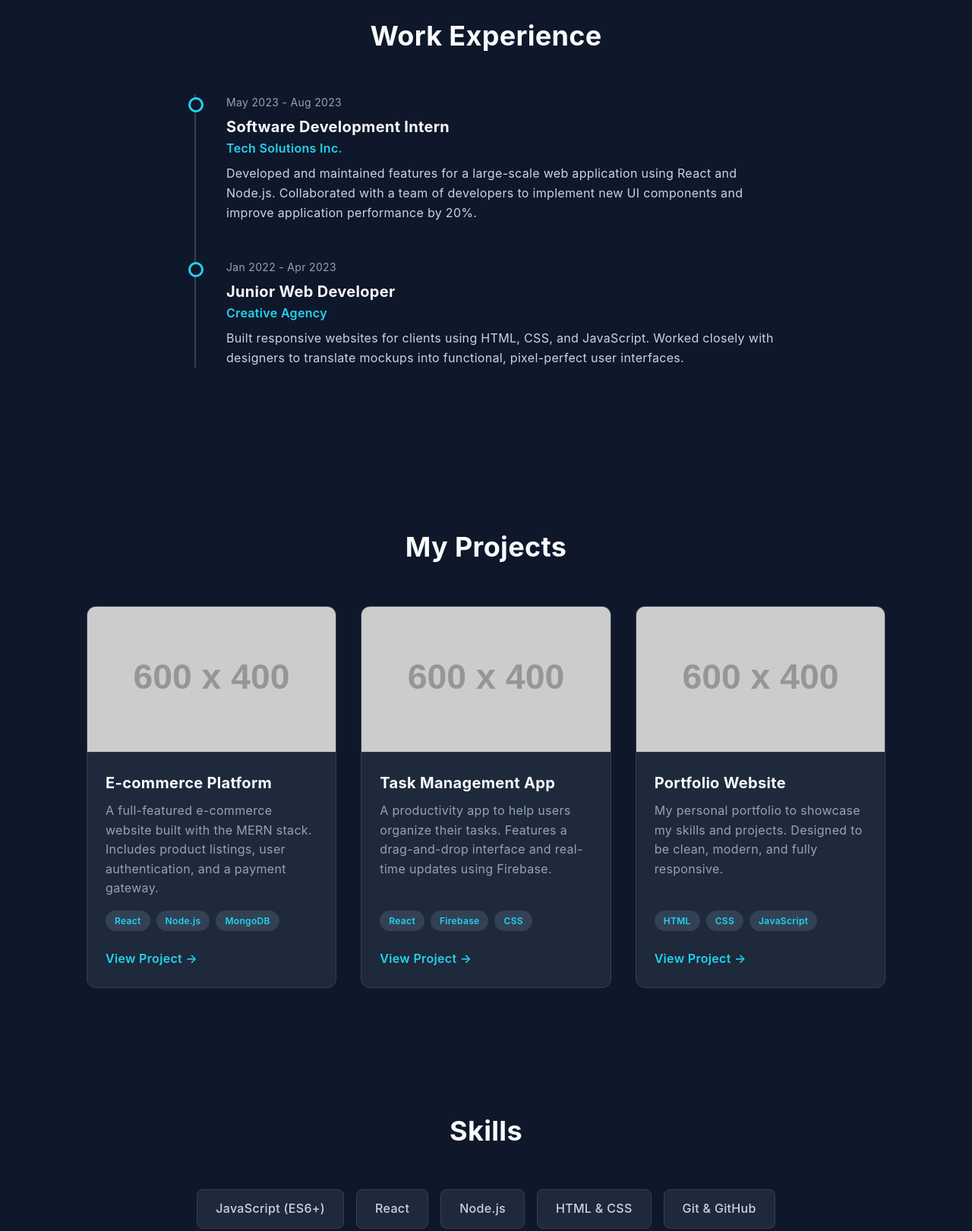
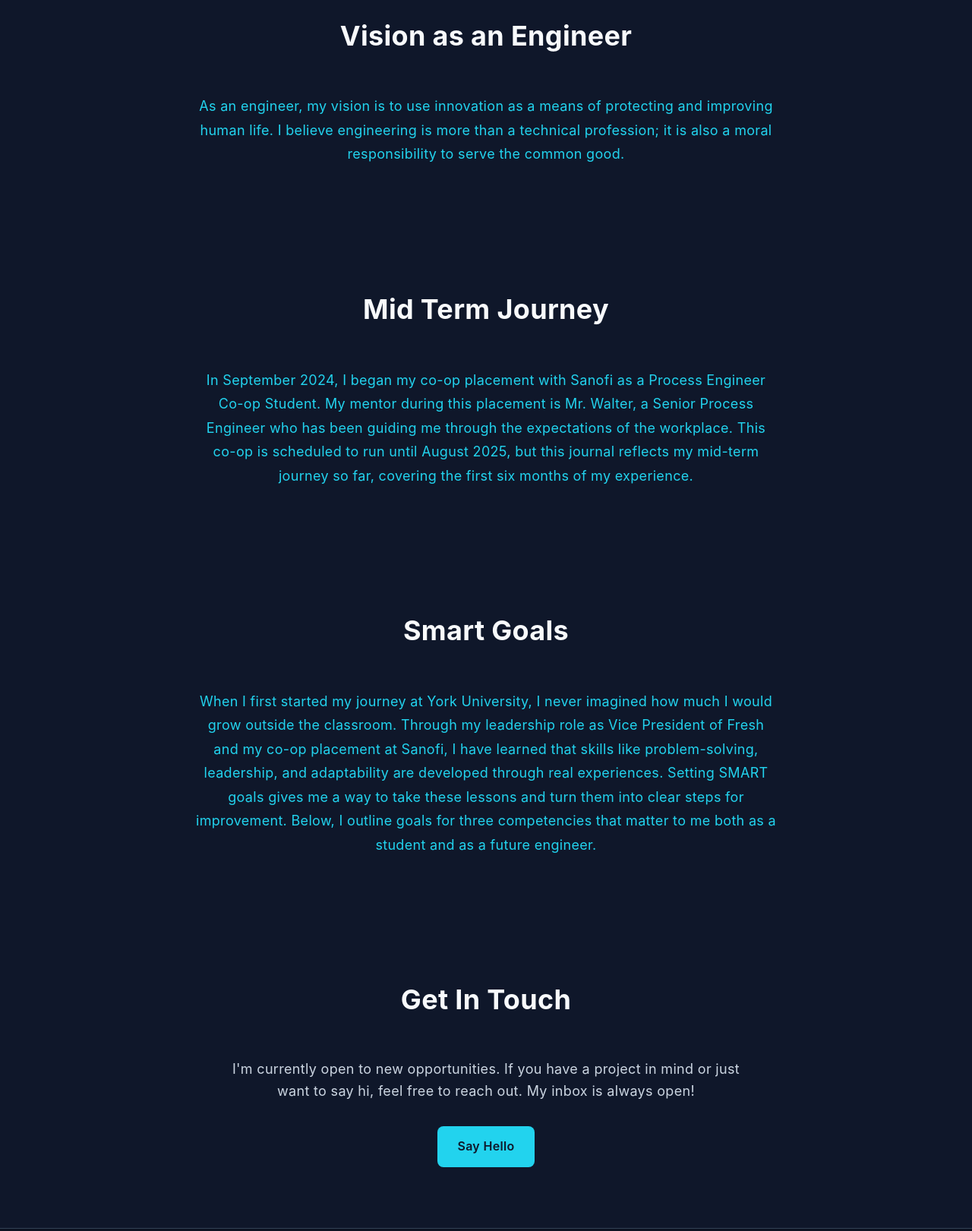
Before and after one commit to Ishank201202/KP_Portfolio, a plain HTML site: page index.html in a window 1280 px wide. Shown: the part 1140-2761 px from the top of the page at 76% size. Drawn offline with Linux system fonts and the light colour scheme; placeholder pictures from the web are drawn by us.

Commit message:
ui changes and content update

```diff
--- a/index.html
+++ b/index.html
@@ -402,9 +402,9 @@
                 <a href="#" class="nav-logo">Kanwar Parth Rana</a>
                 <div class="nav-links">
                     <a href="#about">About</a>
-                    <a href="#experience">Experience</a>
-                    <a href="#projects">Projects</a>
-                    <a href="#contact">Contact</a>
+                    <a href="#vision">Vision as an Engineer</a>
+                    <a href="#mid_term">Mid Term Journey</a>
+                    <a href="#smart_goals">Smart Goals</a>
                 </div>
                 <button class="nav-menu-btn" id="mobile-menu-btn" aria-label="Open menu" aria-expanded="false">
                     <svg xmlns="http://www.w3.org/2000/svg" width="24" height="24" viewBox="0 0 24 24" fill="none" stroke="currentColor" stroke-width="2" stroke-linecap="round" stroke-linejoin="round"><line x1="3" y1="12" x2="21" y2="12"></line><line x1="3" y1="6" x2="21" y2="6"></line><line x1="3" y1="18" x2="21" y2="18"></line></svg>
@@ -412,10 +412,10 @@
             </nav>
         </div>
         <div class="nav-mobile-menu" id="mobile-menu">
-             <a href="#about">About</a>
-             <a href="#experience">Experience</a>
-             <a href="#projects">Projects</a>
-             <a href="#contact">Contact</a>
+            <a href="#about">About</a>
+            <a href="#vision">Vision as an Engineer</a>
+            <a href="#mid_term">Mid Term Journey</a>
+            <a href="#smart_goals">Smart Goals</a>
         </div>
     </header>
 
@@ -427,7 +427,7 @@
                 <p class="hero-subtitle fade-in-up" style="transition-delay: 100ms;">Software Engineer & Web Developer</p>
                 <div class="hero-buttons fade-in-up" style="transition-delay: 200ms;">
                     <a href="#contact" class="btn btn-primary">Get In Touch</a>
-                    <a href="#" class="btn btn-secondary">Download Resume</a>
+                    <!-- <a href="#" class="btn btn-secondary">Download Resume</a> -->
                 </div>
             </div>
         </section>
@@ -440,114 +440,63 @@
                     <div class="about-content">
                         <img src="https://placehold.co/150x150/1e293b/94a3b8?text=KP" alt="Kanwar Parth Rana">
                         <p>
-                            I am a passionate software engineer specializing in building exceptional digital experiences. With a strong foundation in computer science and a keen eye for detail, I enjoy turning complex problems into simple, beautiful, and intuitive solutions. I'm currently focused on exploring new technologies in web development and contributing to open-source projects.
+                            <a href="https://yuoffice-my.sharepoint.com/:w:/r/personal/kp976_yorku_ca/Documents/About%20me.docx?d=wd97f6d47a30f4adc94723ea1593baa31&csf=1&web=1&e=B5oGok" target="_blank">I am a passionate software engineer specializing in building exceptional digital experiences. With a strong foundation in computer science and a keen eye for detail, I enjoy turning complex problems into simple, beautiful, and intuitive solutions. I'm currently focused on exploring new technologies in web development and contributing to open-source projects.</a>
                         </p>
                     </div>
                 </div>
             </div>
         </section>
 
-        <!-- Experience Section -->
-        <section id="experience">
+        <!-- Vision Section -->
+        <section id="vision">
             <div class="container">
-                <h2 class="section-title fade-in-up">Work Experience</h2>
-                <div class="experience-timeline">
-                    <!-- Item 1 -->
-                    <div class="timeline-item fade-in-up">
-                        <div class="timeline-dot"></div>
-                        <p class="timeline-date">May 2023 - Aug 2023</p>
-                        <h3>Software Development Intern</h3>
-                        <p class="timeline-company">Tech Solutions Inc.</p>
-                        <p class="timeline-description">Developed and maintained features for a large-scale web application using React and Node.js. Collaborated with a team of developers to implement new UI components and improve application performance by 20%.</p>
-                    </div>
-                    <!-- Item 2 -->
-                    <div class="timeline-item fade-in-up">
-                        <div class="timeline-dot"></div>
-                        <p class="timeline-date">Jan 2022 - Apr 2023</p>
-                        <h3>Junior Web Developer</h3>
-                        <p class="timeline-company">Creative Agency</p>
-                        <p class="timeline-description">Built responsive websites for clients using HTML, CSS, and JavaScript. Worked closely with designers to translate mockups into functional, pixel-perfect user interfaces.</p>
+                <div class="fade-in-up">
+                    <h2 class="section-title">Vision as an Engineer</h2>
+                    <div class="about-content">
+                        <p>
+                            <a href="https://yuoffice-my.sharepoint.com/:w:/r/personal/kp976_yorku_ca/Documents/Vision%20as%20engineer.docx?d=w0e4682c74a21438c850f6585a9344d51&csf=1&web=1&e=DejQjF" target="_blank">As an engineer, my vision is to use innovation as a means of protecting and improving human life. I believe engineering is more than a technical profession; it is also a moral responsibility to serve the common good.</a>
+                        </p>
                     </div>
                 </div>
             </div>
         </section>
 
-        <!-- Projects Section -->
-        <section id="projects">
+        <!-- Mid Term Section -->
+        <section id="mid_term">
             <div class="container">
-                <h2 class="section-title fade-in-up">My Projects</h2>
-                <div class="projects-grid">
-                    <!-- Project 1 -->
-                    <div class="project-card fade-in-up">
-                        <img src="https://placehold.co/600x400/1e293b/94a3b8?text=Project+1" alt="E-commerce Platform">
-                        <div class="project-card-content">
-                            <h3>E-commerce Platform</h3>
-                            <p>A full-featured e-commerce website built with the MERN stack. Includes product listings, user authentication, and a payment gateway.</p>
-                            <div class="project-tags">
-                                <span class="project-tag">React</span>
-                                <span class="project-tag">Node.js</span>
-                                <span class="project-tag">MongoDB</span>
-                            </div>
-                            <a href="#" class="project-link">View Project &rarr;</a>
-                        </div>
-                    </div>
-                    <!-- Project 2 -->
-                    <div class="project-card fade-in-up" style="transition-delay: 100ms;">
-                        <img src="https://placehold.co/600x400/1e293b/94a3b8?text=Project+2" alt="Task Management App">
-                        <div class="project-card-content">
-                            <h3>Task Management App</h3>
-                            <p>A productivity app to help users organize their tasks. Features a drag-and-drop interface and real-time updates using Firebase.</p>
-                            <div class="project-tags">
-                                <span class="project-tag">React</span>
-                                <span class="project-tag">Firebase</span>
-                                <span class="project-tag">CSS</span>
-                            </div>
-                            <a href="#" class="project-link">View Project &rarr;</a>
-                        </div>
-                    </div>
-                    <!-- Project 3 -->
-                    <div class="project-card fade-in-up" style="transition-delay: 200ms;">
-                        <img src="https://placehold.co/600x400/1e293b/94a3b8?text=Project+3" alt="Portfolio Website">
-                        <div class="project-card-content">
-                            <h3>Portfolio Website</h3>
-                            <p>My personal portfolio to showcase my skills and projects. Designed to be clean, modern, and fully responsive.</p>
-                            <div class="project-tags">
-                                <span class="project-tag">HTML</span>
-                                <span class="project-tag">CSS</span>
-                                <span class="project-tag">JavaScript</span>
-                            </div>
-                            <a href="#" class="project-link">View Project &rarr;</a>
-                        </div>
+                <div class="fade-in-up">
+                    <h2 class="section-title">Mid Term Journey</h2>
+                    <div class="about-content">
+                        <p>
+                            <a href="https://yuoffice-my.sharepoint.com/:w:/r/personal/kp976_yorku_ca/Documents/Mid%20term%20journal.docx?d=w9543d8b8b2d248b490a5166f83c699cd&csf=1&web=1&e=XLfrpx" target="_blank">In September 2024, I began my co-op placement with Sanofi as a Process Engineer Co-op Student. My mentor during this placement is Mr. Walter, a Senior Process Engineer who has been guiding me through the expectations of the workplace. This co-op is scheduled to run until August 2025, but this journal reflects my mid-term journey so far, covering the first six months of my experience.</a>
+                        </p>
                     </div>
                 </div>
             </div>
         </section>
 
-        <!-- Skills Section -->
-        <section id="skills">
+        <section id="smart_goals">
             <div class="container">
-                <h2 class="section-title fade-in-up">Skills</h2>
-                <div class="skills-list fade-in-up">
-                    <span class="skill-item">JavaScript (ES6+)</span>
-                    <span class="skill-item">React</span>
-                    <span class="skill-item">Node.js</span>
-                    <span class="skill-item">HTML & CSS</span>
-                    <span class="skill-item">Git & GitHub</span>
-                    <span class="skill-item">REST APIs</span>
-                    <span class="skill-item">SQL</span>
-                    <span class="skill-item">MongoDB</span>
+                <div class="fade-in-up">
+                    <h2 class="section-title">Smart Goals</h2>
+                    <div class="about-content">
+                        <p>
+                            <a href="https://yuoffice-my.sharepoint.com/:w:/r/personal/kp976_yorku_ca/Documents/SMART%20Goals%202.docx?d=w522628c419cc4156a532ffc270430b24&csf=1&web=1&e=vXqqkE" target="_blank">When I first started my journey at York University, I never imagined how much I would grow outside the classroom. Through my leadership role as Vice President of Fresh and my co-op placement at Sanofi, I have learned that skills like problem-solving, leadership, and adaptability are developed through real experiences. Setting SMART goals gives me a way to take these lessons and turn them into clear steps for improvement. Below, I outline goals for three competencies that matter to me both as a student and as a future engineer.</a>
+                        </p>
+                    </div>
                 </div>
             </div>
         </section>
 
+
         <!-- Contact Section -->
         <section id="contact">
             <div class="container">
-                 <div class="contact-content fade-in-up">
+                <div class="contact-content fade-in-up">
                     <h2 class="section-title">Get In Touch</h2>
                     <p>I'm currently open to new opportunities. If you have a project in mind or just want to say hi, feel free to reach out. My inbox is always open!</p>
-                    <a href="mailto:kanwar.rana@example.com" class="btn btn-primary">Say Hello</a>
-                 </div>
+                    <a href="mailto:kp976@my.yorku.ca" class="btn btn-primary">Say Hello</a>
+                </div>
             </div>
         </section>
 
@@ -558,17 +507,17 @@
         <div class="container">
             <div class="footer-content">
                 <div class="social-links">
-                    <a href="#" aria-label="GitHub">
+                    <!-- <a href="#" aria-label="GitHub">
                         <svg xmlns="http://www.w3.org/2000/svg" viewBox="0 0 24 24" fill="currentColor"><path d="M12 0c-6.626 0-12 5.373-12 12 0 5.302 3.438 9.8 8.207 11.387.599.111.793-.261.793-.577v-2.234c-3.338.726-4.033-1.416-4.033-1.416-.546-1.387-1.333-1.756-1.333-1.756-1.089-.745.083-.729.083-.729 1.205.084 1.839 1.237 1.839 1.237 1.07 1.834 2.807 1.304 3.492.997.107-.775.418-1.305.762-1.604-2.665-.305-5.467-1.334-5.467-5.931 0-1.311.469-2.381 1.236-3.221-.124-.303-.535-1.524.117-3.176 0 0 1.008-.322 3.301 1.23.957-.266 1.983-.399 3.003-.404 1.02.005 2.047.138 3.006.404 2.291-1.552 3.297-1.23 3.297-1.23.653 1.653.242 2.874.118 3.176.77.84 1.235 1.911 1.235 3.221 0 4.609-2.807 5.624-5.479 5.921.43.372.823 1.102.823 2.222v3.293c0 .319.192.694.801.576 4.765-1.589 8.199-6.086 8.199-11.386 0-6.627-5.373-12-12-12z"/></svg>
-                    </a>
-                    <a href="#" aria-label="LinkedIn">
+                    </a> -->
+                    <a href="http://www.linkedin.com/in/kanwar-parth-singh" target="_blank" aria-label="LinkedIn">
                         <svg xmlns="http://www.w3.org/2000/svg" viewBox="0 0 24 24" fill="currentColor"><path d="M19 0h-14c-2.761 0-5 2.239-5 5v14c0 2.761 2.239 5 5 5h14c2.762 0 5-2.239 5-5v-14c0-2.761-2.238-5-5-5zm-11 19h-3v-11h3v11zm-1.5-12.268c-.966 0-1.75-.79-1.75-1.764s.784-1.764 1.75-1.764 1.75.79 1.75 1.764-.783 1.764-1.75 1.764zm13.5 12.268h-3v-5.604c0-3.368-4-3.113-4 0v5.604h-3v-11h3v1.765c1.396-2.586 7-2.777 7 2.476v6.759z"/></svg>
                     </a>
-                    <a href="mailto:kanwar.rana@example.com" aria-label="Email">
+                    <a href="mailto:kp976@my.yorku.ca" target="_blank" aria-label="Email">
                         <svg xmlns="http://www.w3.org/2000/svg" viewBox="0 0 24 24" fill="currentColor"><path d="M0 3v18h24v-18h-24zm21.518 2l-9.518 7.713-9.518-7.713h19.036zm-19.518 14v-11.817l10 8.104 10-8.104v11.817h-20z"/></svg>
                     </a>
                 </div>
-                <p>&copy; 2024 Kanwar Parth Rana. All rights reserved.</p>
+                <p>&copy; 2025 Kanwar Parth Rana. All rights reserved.</p>
             </div>
         </div>
     </footer>
```
